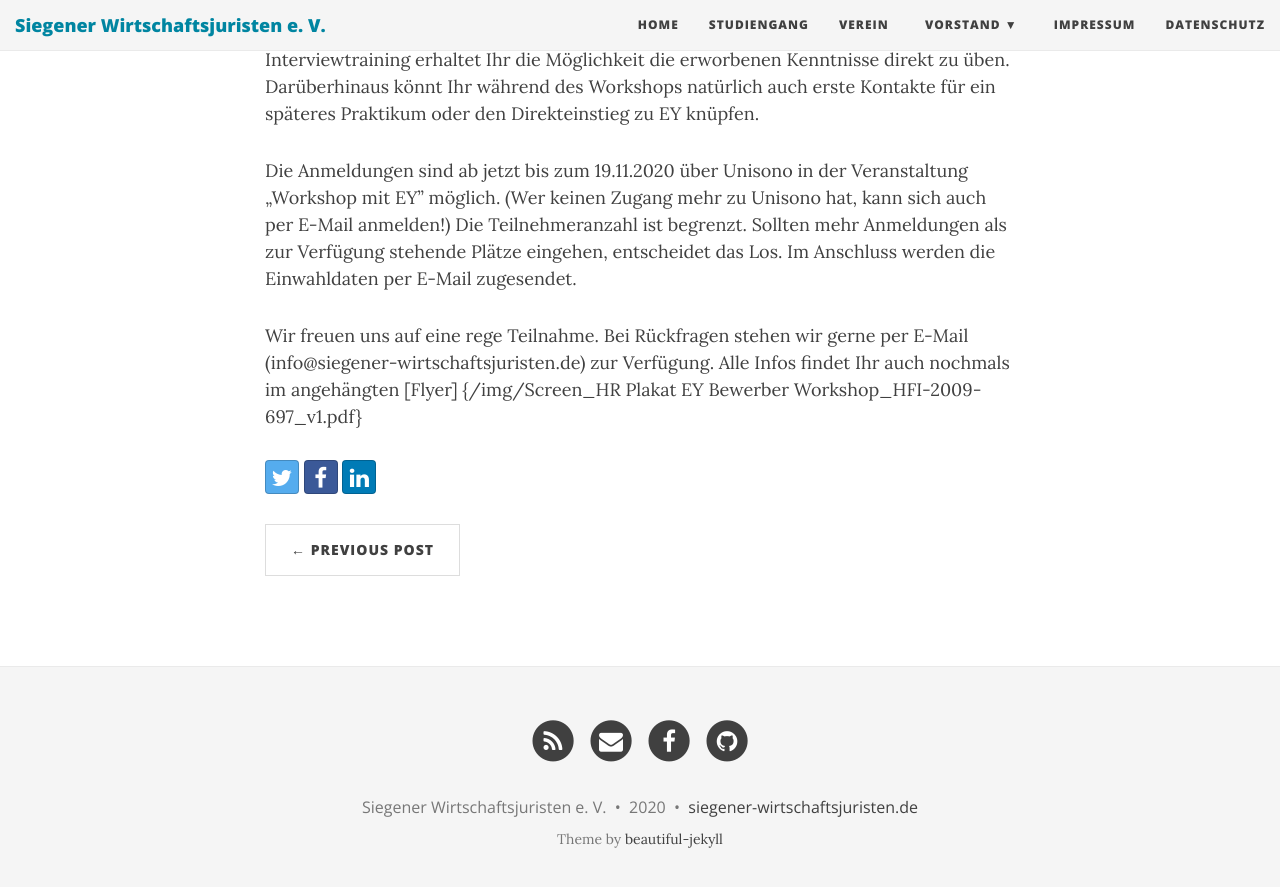
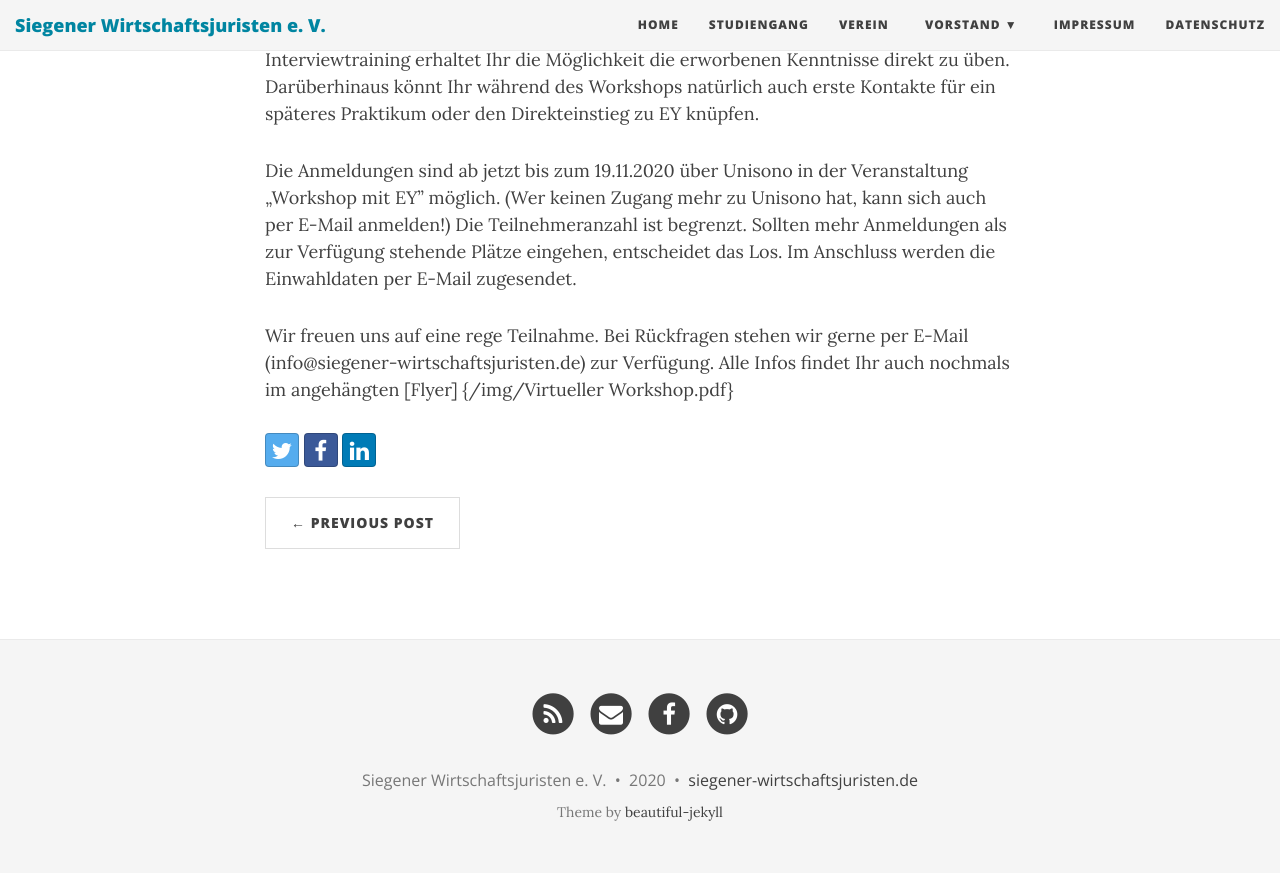
Before and after one commit to dewrs/dewrs.github.io, a Jekyll site: the page built from _posts/2020-10-20-Bewerbungstraining EY.md, in a window 1280 px wide and 900 px high, scrolled down 771 px. Shown: the top 887 px of the window. Built offline with Jekyll 4.4.1, drawn with Linux system fonts in a browser that asks for light colours; nearby versions of some CDN libraries.

Commit message:
Update 2020-10-20-Bewerbungstraining EY.md

```diff
--- a/_posts/2020-10-20-Bewerbungstraining EY.md
+++ b/_posts/2020-10-20-Bewerbungstraining EY.md
@@ -14,4 +14,4 @@
 Die Anmeldungen sind ab jetzt bis zum 19.11.2020 über Unisono in der Veranstaltung „Workshop mit EY" möglich. (Wer keinen Zugang mehr zu Unisono hat, kann sich auch per E-Mail anmelden!) Die Teilnehmeranzahl ist begrenzt. Sollten mehr Anmeldungen als zur Verfügung stehende Plätze eingehen, entscheidet das Los.  Im Anschluss werden die Einwahldaten per E-Mail zugesendet.
 
 Wir freuen uns auf eine rege Teilnahme. Bei Rückfragen stehen wir gerne per E-Mail (info@siegener-wirtschaftsjuristen.de) zur Verfügung.
-Alle Infos findet Ihr auch nochmals im angehängten [Flyer] {/img/Screen_HR Plakat EY Bewerber Workshop_HFI-2009-697_v1.pdf}
+Alle Infos findet Ihr auch nochmals im angehängten [Flyer] {/img/Virtueller Workshop.pdf}
```
